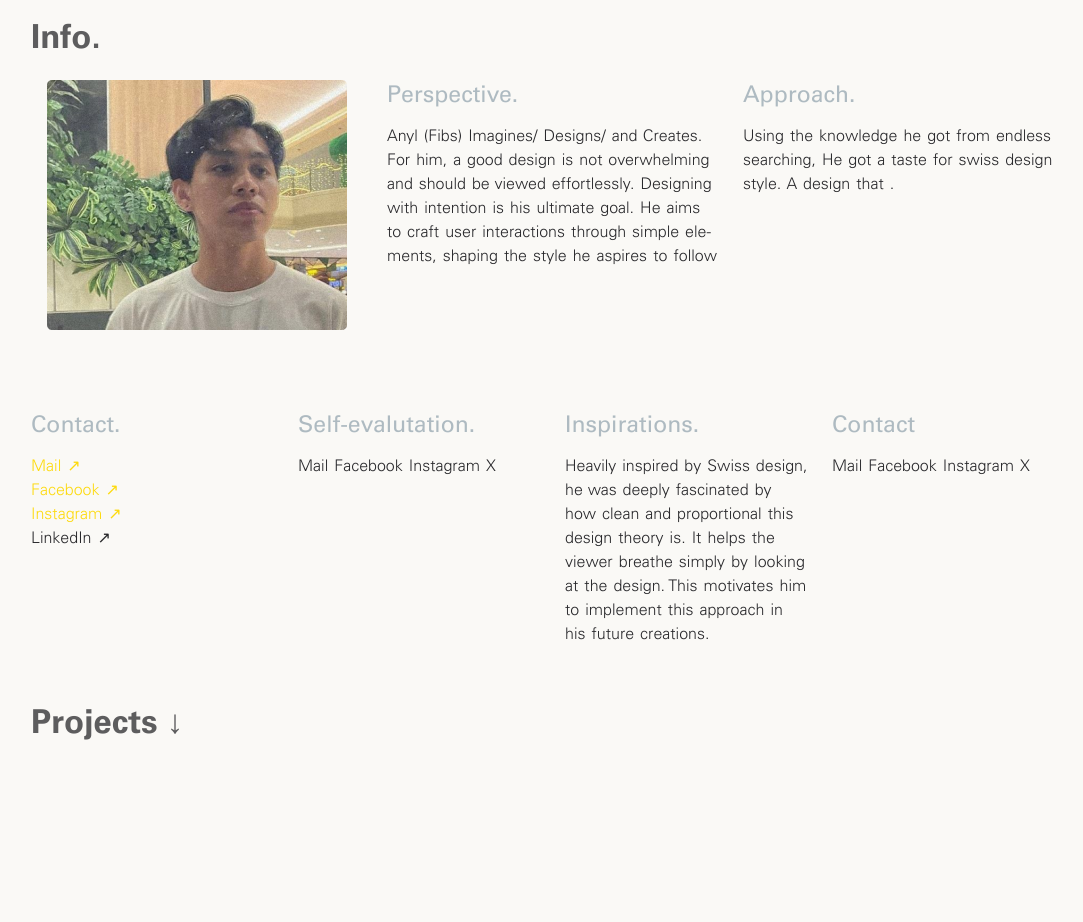
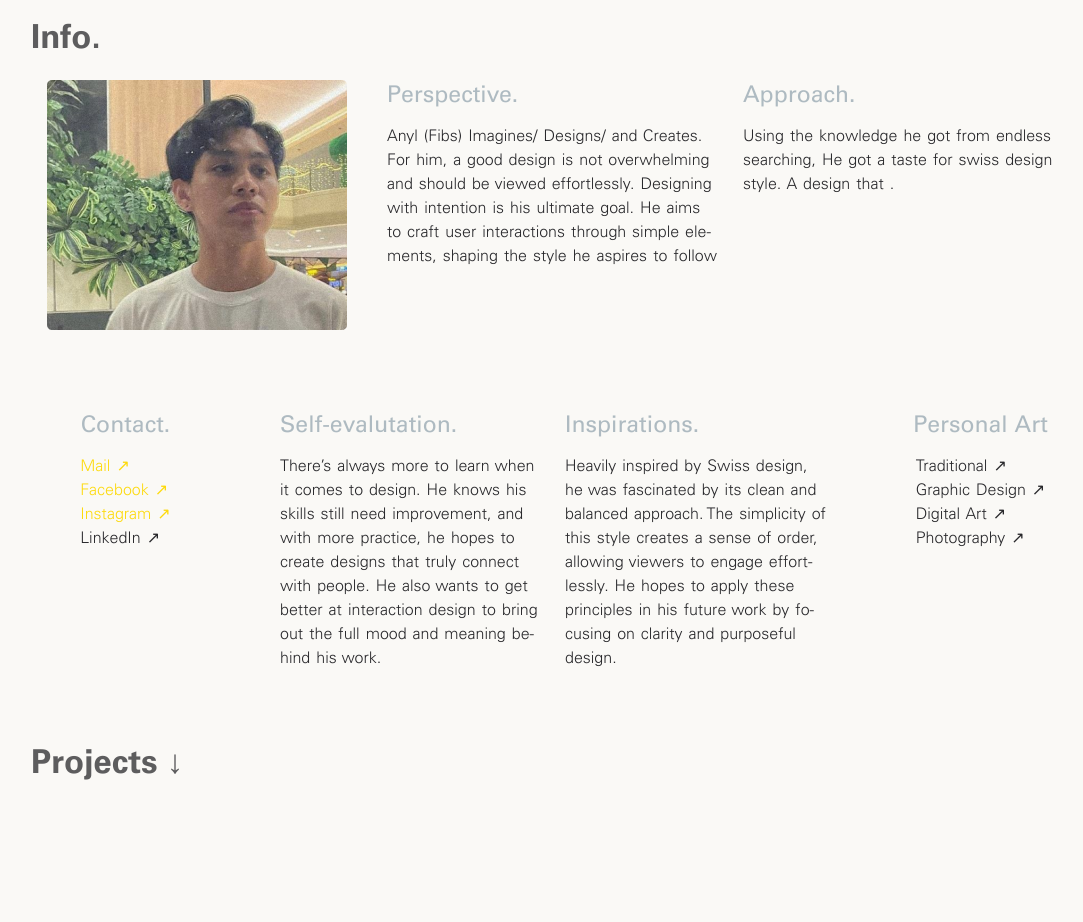
Before and after one commit to Uriarte-Anyl/Uriarte-Anyl.github.io, a PHP site: page / in a window 1280 px wide. Shown: the top 922 px of the page, without its empty margins (87-1170 px from the left). Run offline with PHP 8.4, Linux system fonts and the light colour scheme.

Commit message:
minor changes in the portfolio

```diff
--- a/index.html
+++ b/index.html
@@ -10,6 +10,7 @@
       integrity="sha384-QWTKZyjpPEjISv5WaRU9OFeRpok6YctnYmDr5pNlyT2bRjXh0JMhjY6hW+ALEwIH"
       crossorigin="anonymous"
     />
+    <link rel="icon" href="Resources/profilesrc/profileicon.png" />
     <link
       rel="stylesheet"
       href="https://cdnjs.cloudflare.com/ajax/libs/animate.css/4.1.1/animate.min.css"
@@ -61,10 +62,12 @@
       </div>
     </div>
     <div
-      class="container px-5 py-3 my-3 animate__animated animate__fadeIn animate__delay-2s"
+      class="container py-3 my-3 animate__animated animate__fadeIn animate__delay-2s"
     >
-      <div class="row">
-        <div class="info col-lg-3 col-md-6 col-sm-12 mb-2">
+      <div class="row d-flex justify-content-center">
+        <div
+          class="info short col-lg-3 col-md-6 col-sm-12 mb-2 d-flex flex-column align-items-center"
+        >
           <h5 class="subheader">Contact.</h5>
           <p class="paragraph d-flex flex-column">
             <a href="mailto:uriarteanylfeboe@gmail.com" class="link"
@@ -81,27 +84,41 @@
         </div>
         <div class="info col-lg-3 col-md-6 col-sm-12 mb-2">
           <h5 class="subheader">Self-evalutation.</h5>
-          <p class="paragraph">Mail Facebook Instagram X</p>
+          <p class="paragraph">
+            There’s always more to learn when it comes to design. He knows his
+            skills still need improvement, and with more practice, he hopes to
+            create designs that truly connect with people. He also wants to get
+            better at interaction design to bring out the full mood and meaning
+            behind his work.
+          </p>
         </div>
         <div class="info col-lg-3 col-md-6 col-sm-12 mb-2">
           <h5 class="subheader">Inspirations.</h5>
           <p class="paragraph">
-            Heavily inspired by Swiss design, he was deeply fascinated by how
-            clean and proportional this design theory is. It helps the viewer
-            breathe simply by looking at the design. This motivates him to
-            implement this approach in his future creations.
+            Heavily inspired by Swiss design, he was fascinated by its clean and
+            balanced approach. The simplicity of this style creates a sense of
+            order, allowing viewers to engage effortlessly. He hopes to apply
+            these principles in his future work by focusing on clarity and
+            purposeful design.
           </p>
         </div>
-        <div class="info col-lg-3 col-md-6 col-sm-12 mb-2">
-          <h5 class="subheader">Contact</h5>
-          <p class="paragraph">Mail Facebook Instagram X</p>
+        <div
+          class="info short col-lg-3 col-md-6 col-sm-12 mb-2 d-flex flex-column align-items-center"
+        >
+          <h5 class="subheader">Personal Art</h5>
+          <p class="paragraph d-flex flex-column">
+            <span>Traditional &#8599;</span>
+            <span>Graphic Design &#8599;</span>
+            <span>Digital Art &#8599;</span>
+            <span>Photography &#8599;</span>
+          </p>
         </div>
       </div>
     </div>
     <div
       class="container px-5 pb-5 animate__animated animate__fadeIn animate__delay-3s"
     >
-      <div class="row pb-3">
+      <div class="row py-3 my-3">
         <h5 class="header">Projects &darr;</h5>
       </div>
     </div>
@@ -109,12 +126,12 @@
     <!-- PROJECTS SECTION -->
 
     <div class="container my-5 py-5">
-      <div class="row d-flex justify-content-center">
+      <div class="row d-flex justify-content-between">
         <div class="col-lg-2 col-md-6 my-3">
           <div class="card-img">
-            <a href="Project 1/iphone.html"
+            <a href="Projects/Project 1/iphone.html"
               ><img
-                src="Project 1/images/iphone showcase.png"
+                src="Projects/Project 1/images/iphone showcase.png"
                 class="card-img-top"
                 alt="..."
             /></a>
@@ -125,15 +142,16 @@
             <div class="card-body">
               <h5 class="card-title">iPhone 11</h5>
               <p class="card-text">
-                Performance and simplicity the iPhone 11's specification. A page
-                that will guide you in exploring this device.
+                A simple page to guide you in exploring this device. Discover
+                its features and capabilities in a clear and easy-to-understand
+                format.
               </p>
             </div>
           </div>
         </div>
         <div class="col-lg-4 col-md-12 my-3">
           <div class="card-img-holder">
-            <a href="Project 2/Project2.html"
+            <a href="Projects/Project 2/Project2.html"
               ><img
                 src="Resources/profilesrc/BATANES-SHOW.png"
                 class="card-img-top"
@@ -156,11 +174,13 @@
         </div>
         <div class="col-lg-3 my-3">
           <div class="card-img-holder">
-            <img
-              src="Resources/profilesrc/fixedgear.png"
-              class="card-img-top"
-              alt="..."
-            />
+            <a href="Projects/Project 3/index.html"
+              ><img
+                src="Resources/profilesrc/fgs.png"
+                class="card-img-top"
+                alt="..."
+              />
+            </a>
           </div>
         </div>
         <div class="info col-lg-3 my-3">
@@ -177,7 +197,7 @@
         </div>
         <div class="col-lg-3 my-3">
           <div class="card-img-holder">
-            <a href=""
+            <a href="Projects/Project 4/project4.html"
               ><img
                 src="Resources/profilesrc/RM.png"
                 class="card-img-top"
@@ -188,7 +208,7 @@
         <div class="info col-lg-3 my-3">
           <div class="card">
             <div class="card-body">
-              <h5 class="card-title">Rick and Morty Multiversal Data</h5>
+              <h5 class="card-title">Rick and Morty MD</h5>
               <p class="card-text">
                 Simple design for a Rick and Morty page. Named Rick and Morty
                 Multiversal Data. Using an API we able to extract data from a
@@ -197,18 +217,52 @@
             </div>
           </div>
         </div>
-        <div class="col-lg-6">
+        <div class="col-lg-6 mt-4">
           <div class="card-img-holder">
-            <img src="..." class="card-img-top" alt="..." />
+            <a href="Projects/Project 5/index.html">
+              <img
+                src="Resources/profilesrc/tlouii.png"
+                class="card-img-top"
+                alt="..."
+              />
+            </a>
           </div>
         </div>
-        <div class="info col-lg-6">
+        <div class="info col-lg-6 mt-4">
           <div class="card-img-holder">
             <div class="card-body">
-              <h5 class="card-title">Video</h5>
+              <h5 class="card-title mb-2">TLOU II Preview</h5>
+              <p class="card-text mb-3">
+                This non-official website features an embedded YouTube player
+                with a synopsis and gameplay info for The Last of Us Part II. It
+                provides an overview of the game’s emotional narrative and
+                intense combat mechanics. The page highlights Ellie’s journey
+                and the challenges players face in the post-apocalyptic world.
+              </p>
+            </div>
+          </div>
+        </div>
+        <div class="col-lg-6 mt-4">
+          <div class="card-img-holder">
+            <a href="Projects/Project 6/index.html">
+              <img
+                src="Resources/profilesrc/sd.png"
+                class="card-img-top"
+                alt="..."
+              />
+            </a>
+          </div>
+        </div>
+        <div class="info col-lg-6 mt-4">
+          <div class="card-img-holder">
+            <div class="card-body">
+              <h5 class="card-title mb-2">Swiss Design</h5>
               <p class="card-text">
-                Some quick example text to build on the card title and make up
-                the bulk of the card's content.
+                This webpage highlights the principles of Swiss Design with
+                clean, grid-based layouts and precise typography. It features a
+                parallax scrolling effect that creates depth and visual interest
+                while maintaining clarity. The design emphasizes simplicity,
+                functionality, and a timeless aesthetic.
               </p>
             </div>
           </div>
--- a/style.css
+++ b/style.css
@@ -35,16 +35,16 @@
   --fs-paragraph: 1rem;
 
   --clr-gray: #b0b0b0bf;
-  --clr-white: #faf9f6;
+  --clr-offwhite: #faf9f6;
   --clr-black: #28282b;
   --clr-whitesmoke: #f5f5f5;
-
+  --clr-mistyblue: rgb(160, 175, 183, 0.85);
 }
 
 html,
 body {
   overflow-x: clip;
-  background-color: var(--clr-white);
+  background-color: var(--clr-offwhite);
   font-family: "Univers", sans-serif;
 }
 
```
Also changed, not shown: other parts of style.css (+47 -44 lines).
